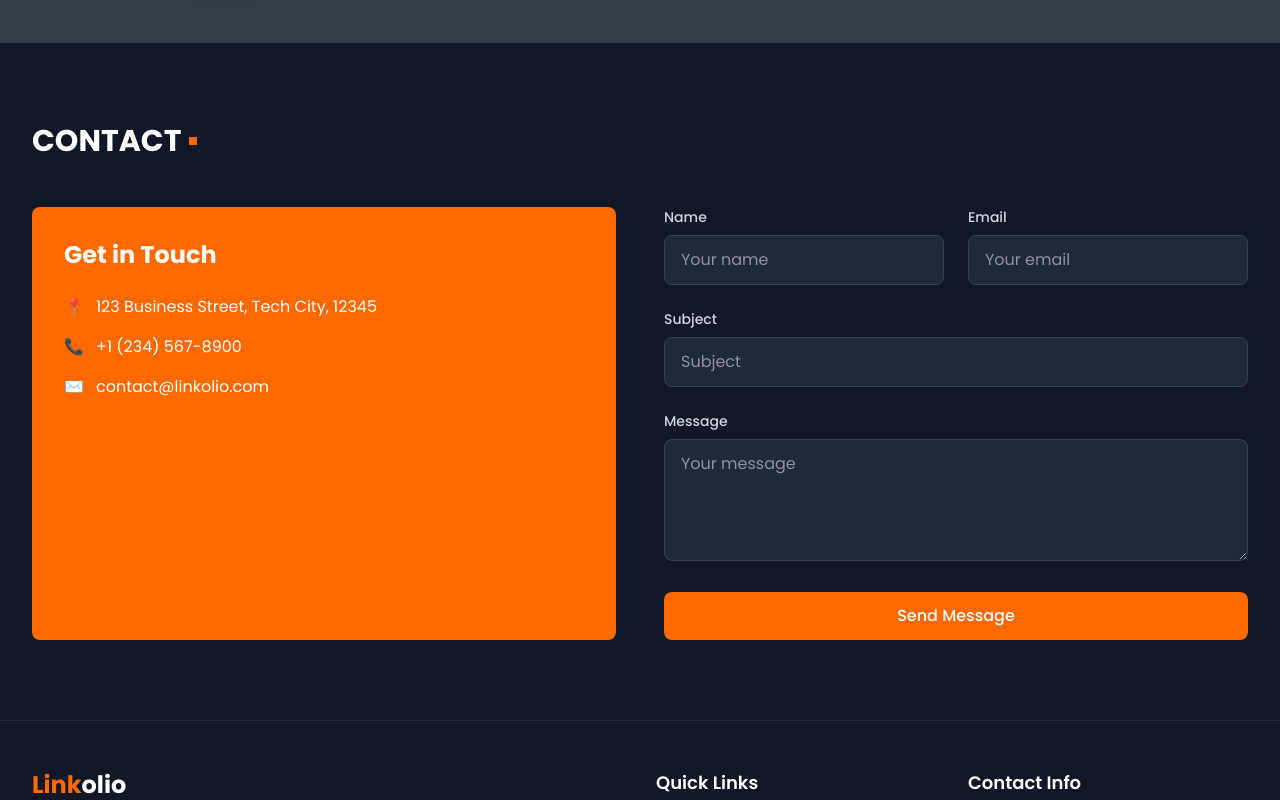
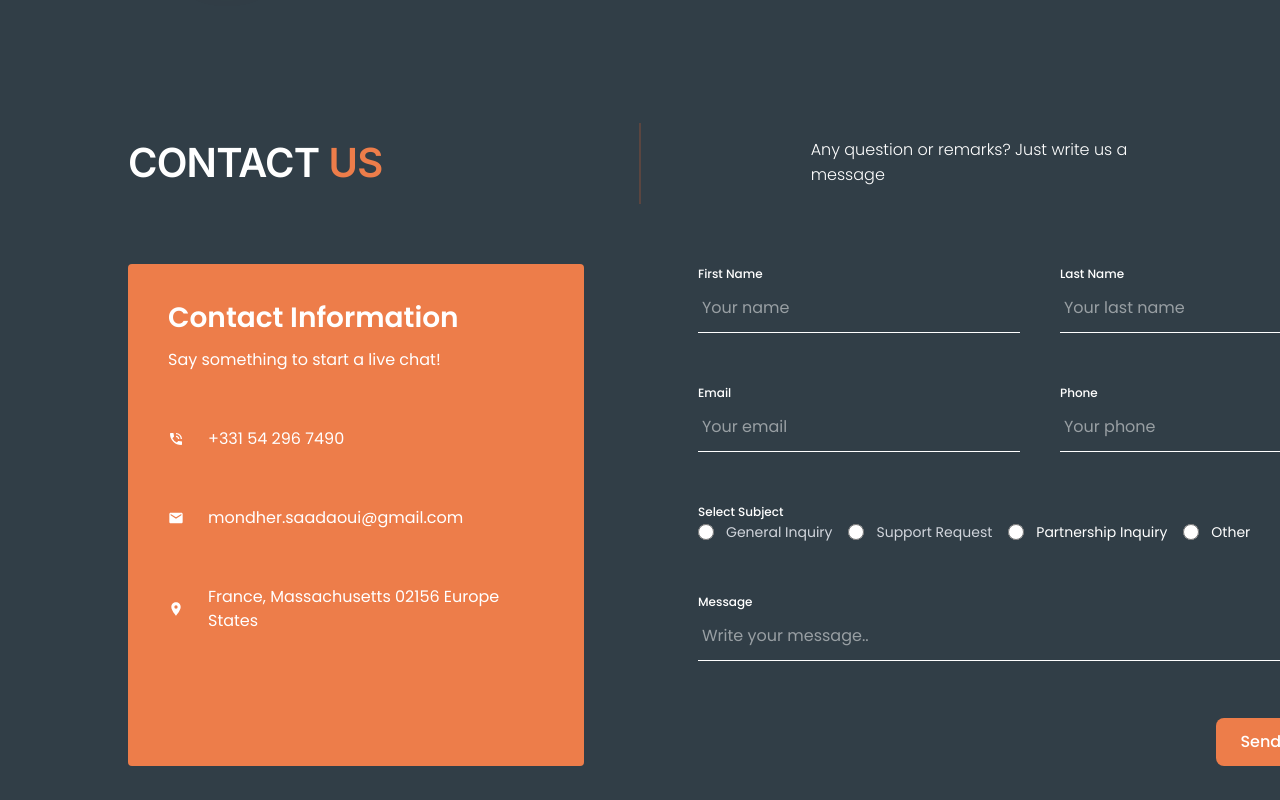
Before and after one commit to ansarali41/linkolio, a Next.js app: page / in a window 1280 px wide. Shown: the part 6720-7520 px from the top of the page. Built offline with nearby package versions, Linux system fonts and the light colour scheme.

Commit message:
contact us done

```diff
--- a/src/app/components/ContactSection.jsx
+++ b/src/app/components/ContactSection.jsx
@@ -1,93 +1,159 @@
+import { MdEmail, MdLocationOn, MdPhoneInTalk } from 'react-icons/md';
+
 export default function ContactSection() {
     return (
-    <section className="bg-gray-900 text-white py-20">
-      <div className="max-w-7xl mx-auto px-4 sm:px-6 lg:px-8">
-        <h2 className="text-3xl font-bold mb-12 flex items-center">
-          CONTACT
-          <span className="ml-2 inline-block w-2 h-2 bg-orange-500"></span>
-        </h2>
+        <section className="py-16 md:py-20 px-4 md:px-32 overflow-hidden">
+            <div className="grid grid-cols-1 md:grid-cols-3 gap-[15px] md:gap-0 items-center">
+                {/* Column 1 */}
+                <div>
+                    <p className="text-[#ED7D4A] text-center md:text-left leading-trim md:leading-none text-edge-cap font-[inter] font-semibold tracking-[-0.02em] uppercase text-[22px] md:text-[40px] sm:text-[24px] md:sm:text-[40px]">
+                        <span className="text-white">CONTACT</span> US
+                    </p>
+                </div>
 
-        <div className="grid grid-cols-1 md:grid-cols-2 gap-12">
+                <div className="flex justify-center">
+                    <div className="w-[1.5px] h-[81px] bg-[rgba(255,94,39,0.20)]"></div>
+                </div>
+
+                {/* Column 2 */}
+                <div>
+                    <p className="text-white font-poppins font-light text-sm leading-[156%] sm:text-base sm:leading-[156%]">Any question or remarks? Just write us a message</p>
+                </div>
+            </div>
+
+            <div className="pt-[60px] grid grid-cols-1 md:grid-cols-12 gap-[114px]">
                 {/* Contact Information */}
-          <div className="bg-orange-500 p-8 rounded-lg">
-            <h3 className="text-2xl font-bold mb-6">Get in Touch</h3>
-            <div className="space-y-4">
-              <p className="flex items-center">
-                <span className="mr-3">📍</span>
-                123 Business Street, Tech City, 12345
+
+                <div className="bg-[#ED7D4A] p-[40px] rounded col-span-5">
+                    <h3 className="text-white font-inter font-semibold text-[28px] leading-none mb-[16px]">Contact Information</h3>
+                    <p className="text-white font-poppins font-normal text-[16px] leading-normal pb-[55px]">Say something to start a live chat!</p>
+                    <div className="space-y-[55px]">
+                        <p className="flex items-center text-white font-inter font-normal text-[16px] leading-normal">
+                            <span className="pr-6">
+                                <MdPhoneInTalk className="text-white" />
+                            </span>
+                            +331 54 296 7490
                         </p>
-              <p className="flex items-center">
-                <span className="mr-3">📞</span>
-                +1 (234) 567-8900
+                        <p className="flex items-center text-white font-inter font-normal text-[16px] leading-normal">
+                            <span className="pr-6">
+                                <MdEmail className="text-white" />
+                            </span>
+                            mondher.saadaoui@gmail.com
                         </p>
-              <p className="flex items-center">
-                <span className="mr-3">✉️</span>
-                contact@linkolio.com
+                        <p className="flex items-center text-white font-inter font-normal text-[16px] leading-normal">
+                            <span className="pr-6">
+                                <MdLocationOn className="text-white" />
+                            </span>
+                            France, Massachusetts 02156 Europe States
                         </p>
                     </div>
                 </div>
 
                 {/* Contact Form */}
+                <div className="col-span-7">
+                    <form className="space-y-[50px]">
+                        <div className="grid grid-cols-1 sm:grid-cols-2 gap-[40px]">
                             <div>
-            <form className="space-y-6">
-              <div className="grid grid-cols-1 sm:grid-cols-2 gap-6">
+                                <label htmlFor="name" className="block text-sm font-medium text-white font-inter text-[12px] leading-[20px] font-500">
+                                    First Name
+                                </label>
+                                <input type="text" id="name" name="firstName" className="w-full px-1 py-3 text-white border-b border-white outline-none" placeholder="Your name" />
+                            </div>
                             <div>
-                  <label htmlFor="name" className="block text-sm font-medium text-gray-300 mb-2">
-                    Name
+                                <label htmlFor="text" className="block text-sm font-medium text-white font-inter text-[12px] leading-[20px] font-500">
+                                    Last Name
                                 </label>
                                 <input
                                     type="text"
-                    id="name"
-                    name="name"
-                    className="w-full px-4 py-3 bg-gray-800 border border-gray-700 rounded-lg focus:outline-none focus:border-orange-500 text-white"
-                    placeholder="Your name"
-                  />
-                </div>
-                <div>
-                  <label htmlFor="email" className="block text-sm font-medium text-gray-300 mb-2">
-                    Email
-                  </label>
-                  <input
-                    type="email"
-                    id="email"
-                    name="email"
-                    className="w-full px-4 py-3 bg-gray-800 border border-gray-700 rounded-lg focus:outline-none focus:border-orange-500 text-white"
-                    placeholder="Your email"
+                                    id="text"
+                                    name="lastName"
+                                    className="w-full px-1 py-3 text-white border-b border-white outline-none"
+                                    placeholder="Your last name"
                                 />
                             </div>
                         </div>
+                        <div className="grid grid-cols-1 sm:grid-cols-2 gap-[40px]">
                             <div>
-                <label htmlFor="subject" className="block text-sm font-medium text-gray-300 mb-2">
-                  Subject
+                                <label htmlFor="email" className="block text-sm font-medium text-white font-inter text-[12px] leading-[20px] font-500">
+                                    Email
                                 </label>
-                <input
-                  type="text"
-                  id="subject"
-                  name="subject"
-                  className="w-full px-4 py-3 bg-gray-800 border border-gray-700 rounded-lg focus:outline-none focus:border-orange-500 text-white"
-                  placeholder="Subject"
-                />
+                                <input type="email" id="email" name="email" className="w-full px-1 py-3 text-white border-b border-white outline-none" placeholder="Your email" />
+                            </div>
+
+                            <div>
+                                <label htmlFor="phone" className="block text-sm font-medium text-white font-inter text-[12px] leading-[20px] font-500">
+                                    Phone
+                                </label>
+                                <input type="tel" id="phone" name="phone" className="w-full px-1 py-3 text-white border-b border-white outline-none" placeholder="Your phone" />
+                            </div>
                         </div>
                         <div>
-                <label htmlFor="message" className="block text-sm font-medium text-gray-300 mb-2">
+                            <label htmlFor="subject" className="block text-sm font-medium text-white font-inter text-[12px] leading-[20px] font-500">
+                                Select Subject
+                            </label>
+                            <div className="flex flex-wrap gap-4">
+                                <div className="flex items-center">
+                                    <input
+                                        type="radio"
+                                        id="general"
+                                        name="subject"
+                                        value="general"
+                                        className="w-4 h-4 text-white bg-gray-100 border-gray-300 focus:ring-[#ED7D4A]"
+                                    />
+                                    <label htmlFor="general" className="ml-3 text-sm text-gray-300 font-inter">
+                                        General Inquiry
+                                    </label>
+                                </div>
+                                <div className="flex items-center">
+                                    <input
+                                        type="radio"
+                                        id="support"
+                                        name="subject"
+                                        value="support"
+                                        className="w-4 h-4 text-white bg-gray-100 border-gray-300 focus:ring-[#ED7D4A]"
+                                    />
+                                    <label htmlFor="support" className="ml-3 text-sm text-gray-300 font-inter">
+                                        Support Request
+                                    </label>
+                                </div>
+                                <div className="flex items-center">
+                                    <input
+                                        type="radio"
+                                        id="partnership"
+                                        name="subject"
+                                        value="partnership"
+                                        className="w-4 h-4 text-white bg-gray-100 border-gray-300 focus:ring-[#ED7D4A]"
+                                    />
+                                    <label htmlFor="partnership" className="ml-3 text-sm text-white font-inter">
+                                        Partnership Inquiry
+                                    </label>
+                                </div>
+                                <div className="flex items-center">
+                                    <input type="radio" id="other" name="subject" value="other" className="w-4 h-4 text-white bg-gray-100 border-gray-300 focus:ring-[#ED7D4A]" />
+                                    <label htmlFor="other" className="ml-3 text-sm text-white font-inter">
+                                        Other
+                                    </label>
+                                </div>
+                            </div>
+                        </div>
+                        <div>
+                            <label htmlFor="message" className="block text-sm font-medium text-white font-inter text-[12px] leading-[20px] font-500">
                                 Message
                             </label>
                             <textarea
                                 id="message"
                                 name="message"
-                  rows={4}
-                  className="w-full px-4 py-3 bg-gray-800 border border-gray-700 rounded-lg focus:outline-none focus:border-orange-500 text-white"
-                  placeholder="Your message"
+                                rows={1}
+                                className="w-full px-1 py-3 text-white border-b border-white outline-none"
+                                placeholder="Write your message.."
                             ></textarea>
                         </div>
-              <button
-                type="submit"
-                className="w-full bg-orange-500 text-white px-6 py-3 rounded-lg hover:bg-orange-600 transition-colors font-medium"
-              >
+                        <div className="flex justify-end">
+                            <button type="submit" className=" bg-[#ED7D4A] text-white px-6 py-3 rounded-lg hover:bg-[#ED7D4A] transition-colors font-medium">
                                 Send Message
                             </button>
+                        </div>
                     </form>
-          </div>
                 </div>
             </div>
         </section>
```
Lines whose indentation alone changed are shown as unchanged.
